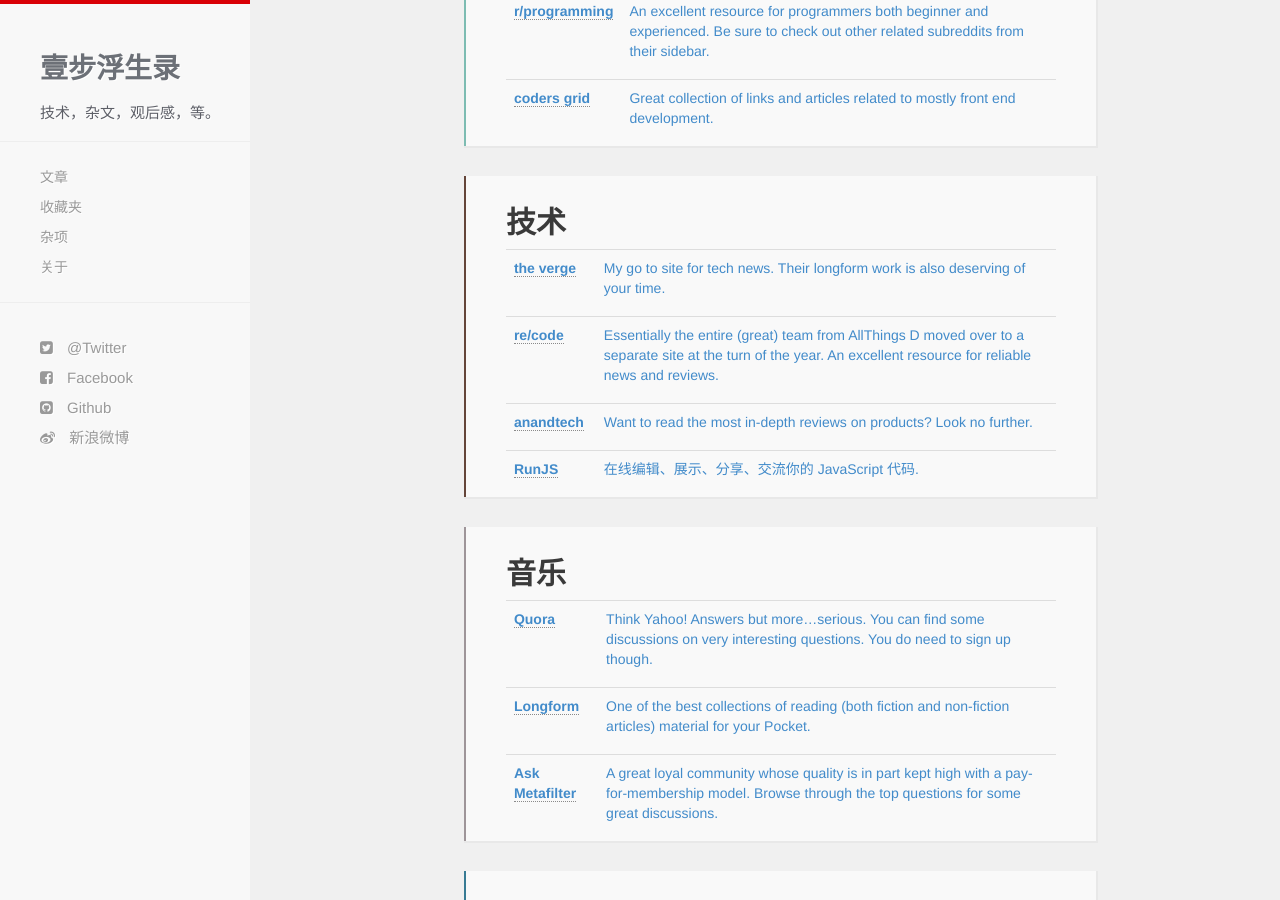
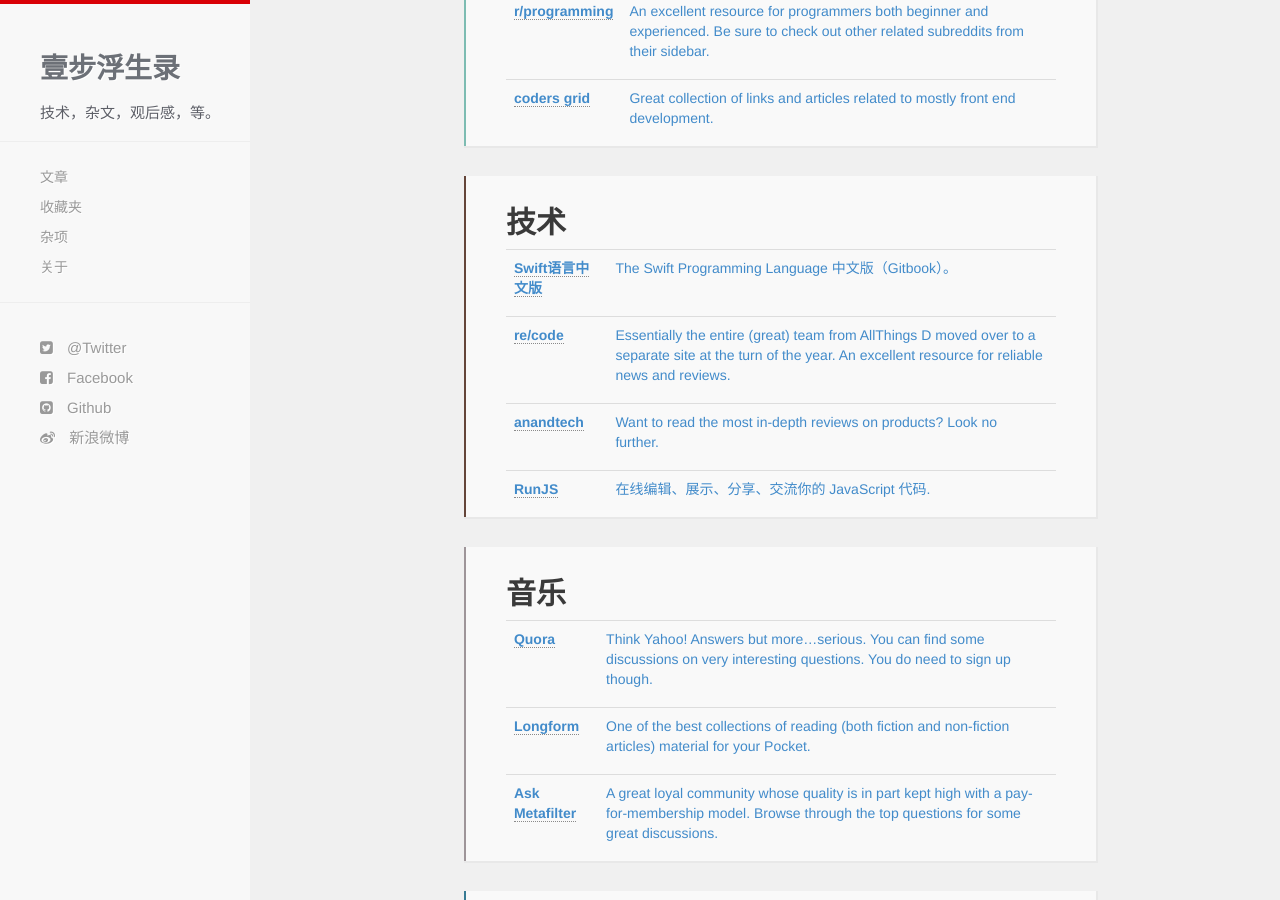
Before and after one commit to liyalin/liyalin.github.io, a Jekyll site: the page built from links.html, in a window 1280 px wide and 900 px high, scrolled down 903 px. Built offline with Jekyll 4.4.1, drawn with Linux system fonts in a browser that asks for light colours; nearby versions of some CDN libraries; Markdown is read by kramdown in place of the engine named in the settings.

Commit message:
no message

```diff
--- a/links.html
+++ b/links.html
@@ -98,10 +98,10 @@
         <tbody>
           <tr>
             <td valign="top" class="td1">
-              <p class="p2"><span class="s1"><a href="http://www.theverge.com"><b>the verge</b></a></span></p>
+              <p class="p2"><span class="s1"><a href="https://www.gitbook.com/book/numbbbbb/-the-swift-programming-language-/details"><b>Swift语言中文版</b></a></span></p>
             </td>
             <td valign="top" class="td2">
-              <p class="p2"><span class="s2">My go to site for tech news. Their longform work is also deserving of your time.</span></p>
+              <p class="p2"><span class="s2">The Swift Programming Language 中文版（Gitbook）。</span></p>
             </td>
           </tr>
           <tr>
```
